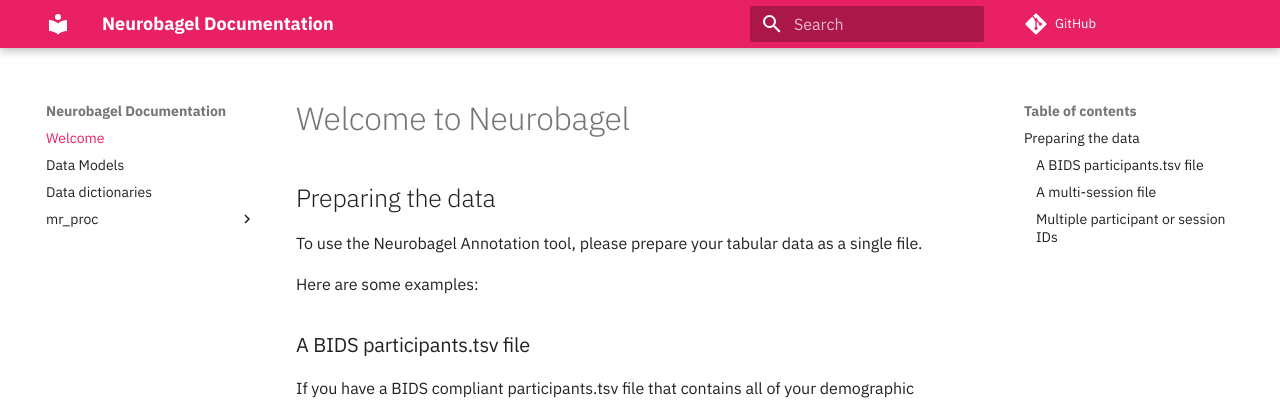
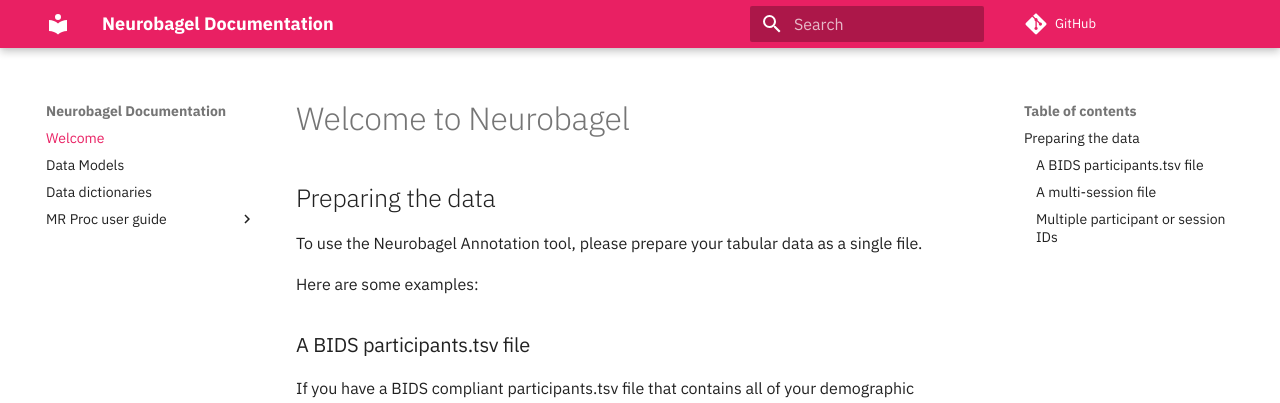
Before and after one commit to neurobagel/documentation, an MkDocs documentation site: the page built from docs/index.md, in a window 1280 px wide. Shown: the top 403 px of the page. Built offline with MkDocs 1.6.1 and Material for MkDocs 9.7.7, drawn with Linux system fonts in a browser that asks for light colours; comment, search, counter and statistics services are not loaded.

Commit message:
Update mkdocs.yml
Co-authored-by: Sebastian Urchs <surchs@users.noreply.github.com>

```diff
--- a/mkdocs.yml
+++ b/mkdocs.yml
@@ -14,7 +14,7 @@
   - Welcome: "index.md"
   - Data Models: "datamodels.md"
   - Data dictionaries: "dictionaries.md"
-  - mr_proc:
+  - MR Proc user guide:
     - Overview: "mr_proc/overview.md"
     - Installation: "mr_proc/installation.md"
     - Configs: "mr_proc/configs.md"
```
